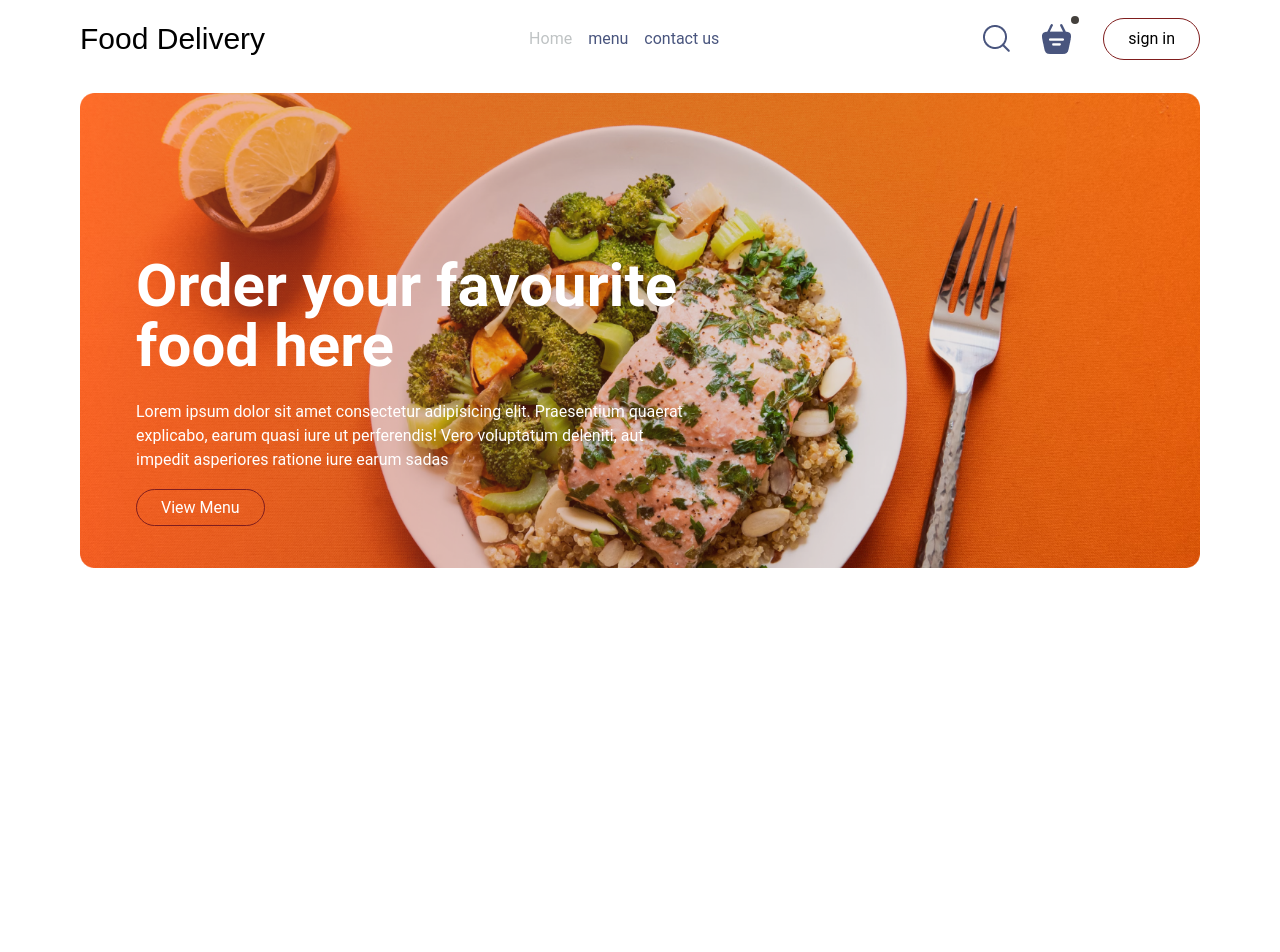
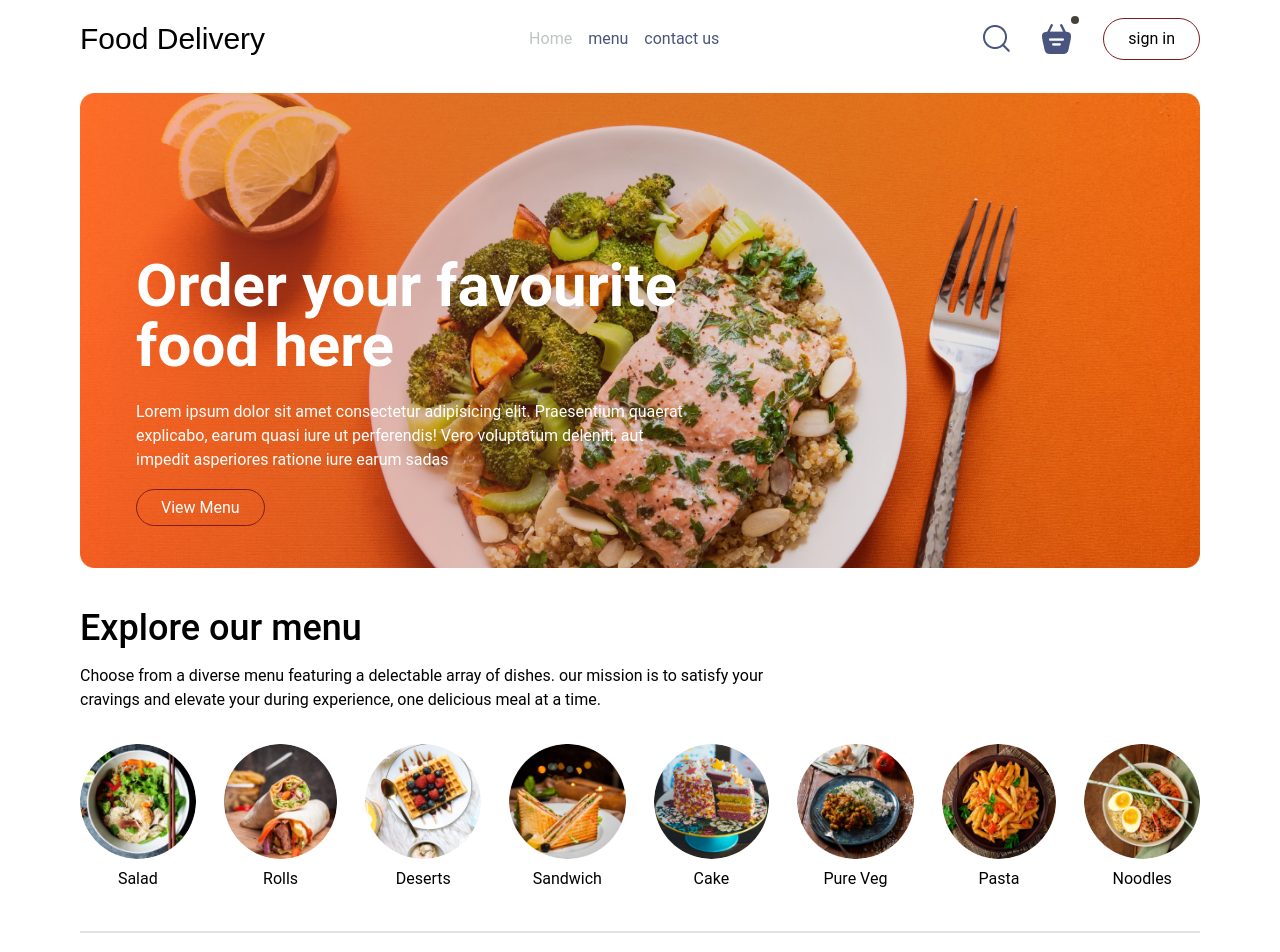
Before and after one commit to BolaSalah/Food-Delivery, a Next.js app: page / in a window 1280 px wide. Shown: the top 952 px of the page. Before the commit the page ends 800 px from the top, so only its background shows below. Built offline with nearby package versions, Linux system fonts and the light colour scheme; a web font is replaced by a local one.

Commit message:
add menu section

```diff
--- a/app/page.tsx
+++ b/app/page.tsx
@@ -1,9 +1,15 @@
+"use client"
+
 import Hero from "@/components/Hero";
+import Menu from "@/components/Menu";
+import { useState } from "react";
 
 export default function Home() {
+  const [ category, setCategory ] = useState("All");
   return (
     <>
       <Hero />
+      <Menu category={category} setCategory = {setCategory}/>
     </>
   );
 }
--- /dev/null
+++ b/components/Menu.tsx
@@ -0,0 +1,42 @@
+import { menu_list } from './../assets/assets';
+import Image from 'next/image';
+import React, { Dispatch, SetStateAction } from 'react';
+
+type propsType = {
+  category: string;
+  setCategory: Dispatch<SetStateAction<string>>;
+};
+
+const Menu = (props: propsType) => {
+  return (
+    <div className='menu mt-10'>
+      <div className='text-4xl font-medium mb-4'>Explore our menu</div>
+      <div className='md:w-2/3'>
+        Choose from a diverse menu featuring a delectable array of dishes. our
+        mission is to satisfy your cravings and elevate your during experience,
+        one delicious meal at a time.
+      </div>
+      <div className='flex justify-between items-center gap-7 mt-8 overflow-x-scroll lg:overflow-hidden'>
+        {menu_list.map((e, index) => (
+          <div
+            onClick={() => props.setCategory(e.menu_name)}
+            key={index}
+            className='flex flex-col items-center '
+          >
+            <Image
+              src={e.menu_image}
+              alt={e.menu_name}
+              className={`mb-2 cursor-pointer min-w-20 rounded-full ${
+                props.category === e.menu_name ? 'border-4 border-black' : ''
+              }`}
+            />
+            <p>{e.menu_name}</p>
+          </div>
+        ))}
+      </div>
+      <div className='h-0.5 bg-[#e2e2e2] my-10'></div>
+    </div>
+  );
+};
+
+export default Menu;
```
